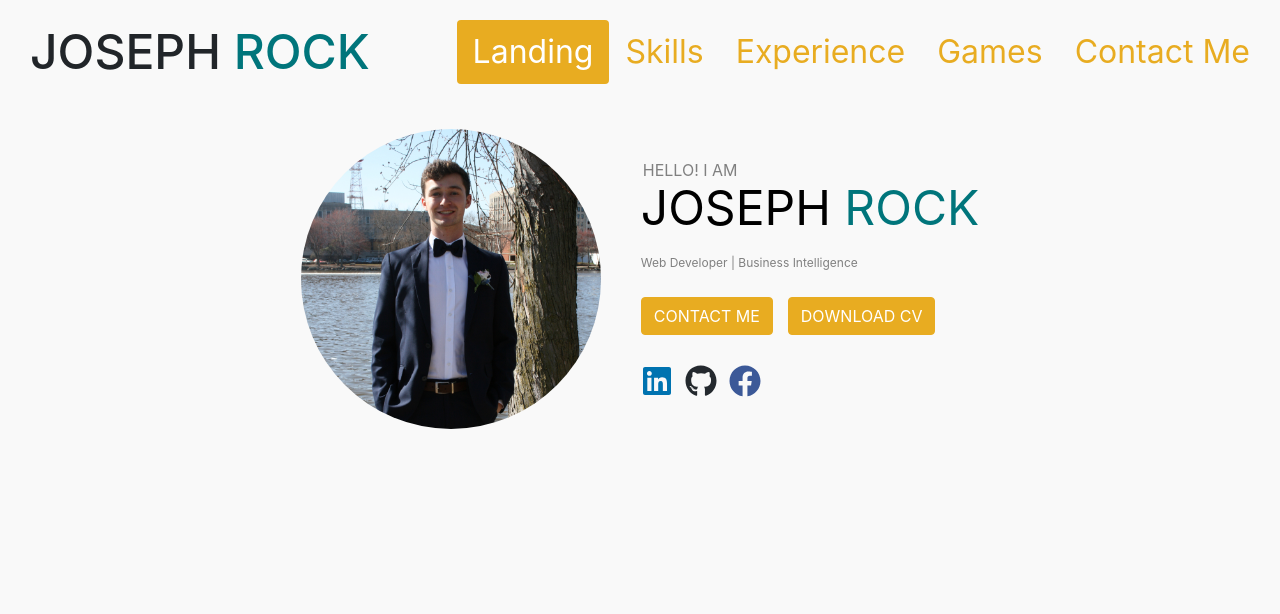
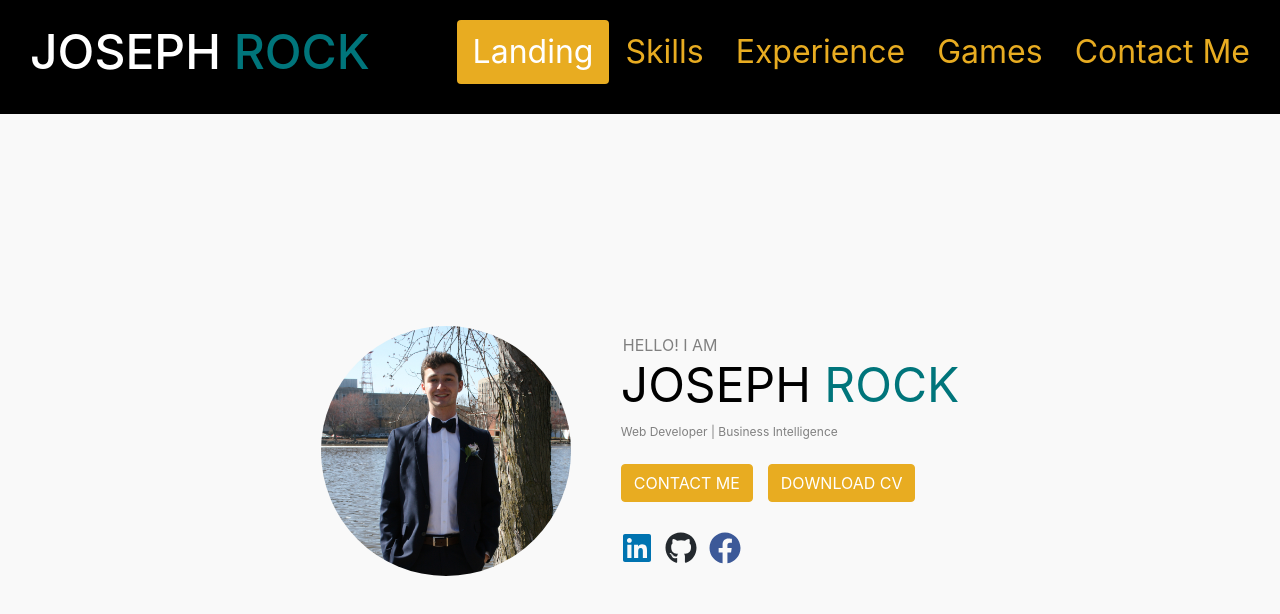
Before and after one commit to josephrockqz/homepage1.1, a Vue app: page / in a window 1280 px wide. Shown: the top 614 px of the page. Built offline with nearby package versions, Linux system fonts and the light colour scheme.

Commit message:
small changes

```diff
--- a/public/index.html
+++ b/public/index.html
@@ -1,5 +1,5 @@
 <!DOCTYPE html>
-<html lang="en">
+<html lang="en" style="width: 100%;">
   <head>
     <meta charset="utf-8">
     <meta http-equiv="X-UA-Compatible" content="IE=edge">
@@ -9,7 +9,7 @@
     <link rel="icon" href="/favicon.ico">
     <title>Joseph Rock | Developer</title>
   </head>
-  <body style="background-color: #f9f9f9">
+  <body style="background-color: #f9f9f9; width: 100%; min-width: fit-content;">
     <noscript>
       <strong>We're sorry but <%= htmlWebpackPlugin.options.title %> doesn't work properly without JavaScript enabled. Please enable it to continue.</strong>
     </noscript>
--- a/src/App.vue
+++ b/src/App.vue
@@ -1,8 +1,8 @@
 <template>
   <div id="app" style="margin: -10px -10px;">
 
-    <span style="display: flex; justify-content: space-between; align-items: center;">
-      <h1 style="padding: 8px 40px; margin: 0; font-size: 48px;">JOSEPH <span style="color: #00757b;">ROCK</span></h1>
+    <span style="display: flex; justify-content: space-between; align-items: center; background-color: black;">
+      <h1 style="padding: 8px 40px; margin: 0; font-size: 48px; color: #FFFFFF;">JOSEPH <span style="color: #00757b;">ROCK</span></h1>
       <b-nav pills id="nav" style="padding: 30px 24px;">
         <b-nav-item to="/" id="landing" style="font-size: 32px; cursor: pointer">Landing</b-nav-item>
         <b-nav-item to="/skills" id="skills" style="font-size: 32px; cursor: pointer">Skills</b-nav-item>
@@ -26,11 +26,23 @@ export default {
       landingActiveBool: false,
       skillsActiveBool: false,
       experienceActiveBool: false,
-      gamesActiveBool: false
+      gamesActiveBool: false,
+
+      isDeviceMobile: false
     }
   },
 
+  beforeCreate() {
+  },
+
   methods: {
+    isMobile() {
+      if (/Android|webOS|iPhone|iPad|iPod|BlackBerry|IEMobile|Opera Mini/i.test(navigator.userAgent)) {
+        return true
+      } else {
+        return false
+      }
+    },
     navigateRouter(pathName, idName) {
       /* PUSHES REPECTIVE PATH TO THE ROUTER AND INCREMENTS THE COUNT OF PAGES VISITED */
       store.dispatch('pushPathToRouter', {
@@ -53,8 +65,16 @@ export default {
   padding: 30px 10px;
 }
 
-#page-view {
-  padding: 15px;
+.page-view {
+  height: calc(100vh - 130px);
+  line-height: calc(100vh - 130px);
+  text-align: center;
+}
+
+.page-view-span {
+  display: inline-block;
+  vertical-align: middle;
+  line-height: normal;
 }
 
 a.nav-link {
--- a/src/views/ContactMe.vue
+++ b/src/views/ContactMe.vue
@@ -1,7 +1,9 @@
 <template>
-    <div id="page-view">
-        <h2>Contact Joseph Rock</h2>
-        <h4 style="color: #00757b; margin-top: 20px;">Email: <span style="color: #000000;">josephrockqz@gmail.com</span></h4>
+    <div class="page-view">
+        <span class="page-view-span">
+            <h2>Contact Joseph Rock</h2>
+            <h4 style="color: #00757b; margin-top: 20px;">Email: <span style="color: #000000;">josephrockqz@gmail.com</span></h4>
+        </span>
     </div>
 </template>
 
--- a/src/views/Experience.vue
+++ b/src/views/Experience.vue
@@ -1,5 +1,6 @@
 <template>
-    <div id="page-view">
+    <div class="page-view">
+        <span class="page-view-span">
 
             <div style="width: 400px; text-align: left; margin: auto;">
 
@@ -12,6 +13,7 @@
 
             </div>
 
+        </span>
     </div>
 </template>
 
--- a/src/views/Games.vue
+++ b/src/views/Games.vue
@@ -1,7 +1,9 @@
 <template>
-    <div id="page-view">
-      <h4>Click to play Blue 2 Red</h4>
-      <a href="https://blue2red.joerock.dev" target="_blank"><img src="../../public/blue2red.png"/></a>
+    <div class="page-view">
+      <span class="page-view-span">
+        <h4>Click to play Blue 2 Red</h4>
+        <a href="https://blue2red.joerock.dev" target="_blank"><img src="../../public/blue2red.png"/></a>
+      </span>
     </div>
 </template>
 
--- a/src/views/Landing.vue
+++ b/src/views/Landing.vue
@@ -1,13 +1,14 @@
 <template>
-    <div id="page-view">
-        <span style="display: flex; justify-content: space-between;">
+    <div class="page-view">
+        <span class="page-view-span">
+            <span style="display: flex; justify-content: space-between; align-self: center;">
                 <div style="width: 10px;">
 
                 </div>
                 <div style="display: flex; flex-direction: row; flex-wrap: wrap; align-items: center;">
-                <img src="../../public/headshot.jpeg" style="width: 300px; height: auto; margin: auto; border-radius: 50%; text-align: center;" class="w3-circle" />
-                <div style="margin: 25px 0px 25px 40px;">
-                    <p style="color: grey; text-align: left; margin: 0px 0px -10px 2px; font-size: 16px;">HELLO! I AM</p>
+                    <img src="../../public/headshot.jpeg" style="width: 300px; height: auto; margin: auto; padding: 25px; border-radius: 50%; text-align: center;" class="w3-circle" />
+                    <div style="margin: auto; padding: 25px;">
+                        <p style="color: grey; text-align: left; margin: 0px 0px 0px 2px; font-size: 16px;">HELLO! I AM</p>
                         <p style="color: #000000; text-align: left; margin: 0; font-size: 48px;">JOSEPH <span style="color: #00757b;">ROCK</span></p>
                         <p style="color: grey; text-align: left; font-size: 12px; margin: 10px 0px 25px 0px;">Web Developer | Business Intelligence</p>
                         <div style="margin-bottom: 30px; text-align: left;">
@@ -25,6 +26,7 @@
                 </div>
                 <div style="width: 10px;">
                 </div>
+            </span>
         </span>
     </div>
 </template>
--- a/src/views/Skills.vue
+++ b/src/views/Skills.vue
@@ -1,7 +1,8 @@
 <template>
-    <div id="page-view">
+    <div class="page-view">
+        <span class="page-view-span">
 
-        <div style="width: 400px; text-align: left; margin: auto;">
+            <div style="width: 360px; text-align: left; margin: auto;">
                 <div style="display: flex; flex-direction: row; flex-wrap: wrap; align-items: center;">
                     <font-awesome-icon icon="binoculars" size="2x" style="color: #00757b; margin-right: 10px;" />
                     <span style="font-size: 28px;">Web Development</span>
@@ -30,6 +31,7 @@
 
             </div>
 
+        </span>
     </div>
 </template>
 
```
Lines whose indentation alone changed are shown as unchanged.
